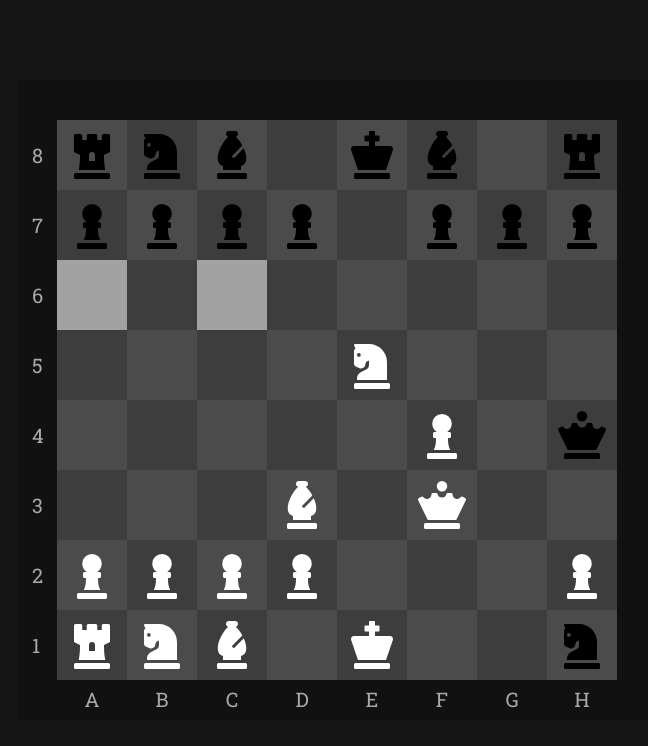
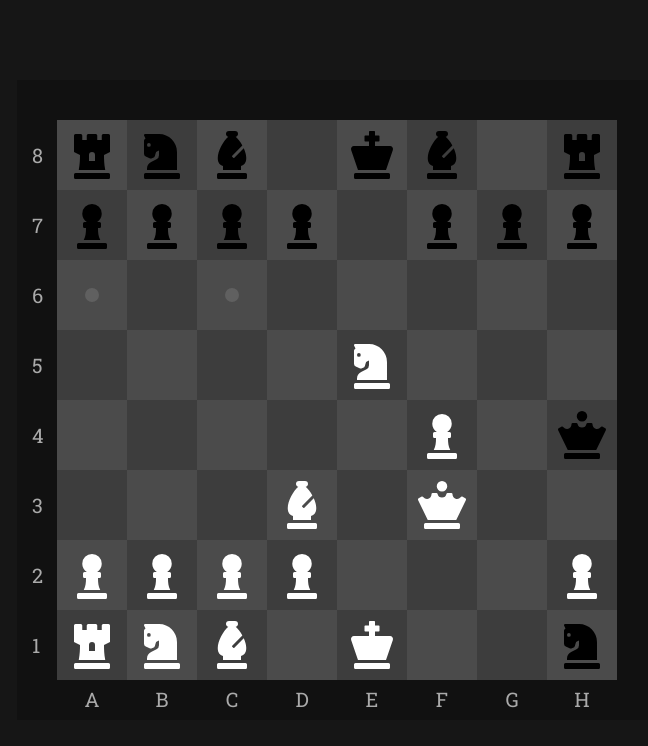
Before and after one commit to FinOCE/chess, a Next.js app: page / in a window 1280 px wide. Both pictures are taken after a click on the element 465 px from the left and 155 px from the top of the page. Shown: the top 746 px of the page, without its empty margins (303-951 px from the left). Built offline with nearby package versions, Linux system fonts and the light colour scheme.

Commit message:
Add markers for captures and moves

```diff
--- a/components/board.tsx
+++ b/components/board.tsx
@@ -15,13 +15,18 @@ export default function board() {
                 <div
                     key={i}
                     className={styles.checker}
-                    style={{background: selected.indexOf(i) !== -1 ? '#ffffff99' : colors[(i + Math.floor(i/8)) % 2]}}
+                    style={{background: colors[(i + Math.floor(i/8)) % 2]}}
                     onClick={() => {
                         if (!cell) return setSelected([])
-
                         setSelected(cell.get_legal_moves(board.state, i))
                     }}
                 >
+                    {selected.indexOf(i) !== -1 && cell?.team && board.active !== cell?.team && (
+                        <div className={styles.potentialCapture}></div>
+                    )}
+                    {selected.indexOf(i) !== -1 && !cell?.team && (
+                        <div className={styles.potentialMove}></div>
+                    )}
                     {cell && (<span className={styles.icon}>
                         <Piece data={cell} />
                     </span>)}
--- a/styles/board.module.sass
+++ b/styles/board.module.sass
@@ -14,6 +14,26 @@
     margin: 0
     position: relative
     user-select: none
+
+    .potentialMove
+        content: ''
+        position: absolute
+        top: 40%
+        left: 40%
+        height: 20%
+        width: 20%
+        border-radius: 100%
+        background: #77777777
+
+    .potentialCapture
+        content: ''
+        position: absolute
+        top: 0
+        left: 0
+        height: calc(100% - 10px)
+        width: calc(100% - 10px)
+        border: 5px solid #77777777
+        border-radius: 100%
 
     .label
         position: absolute
```
